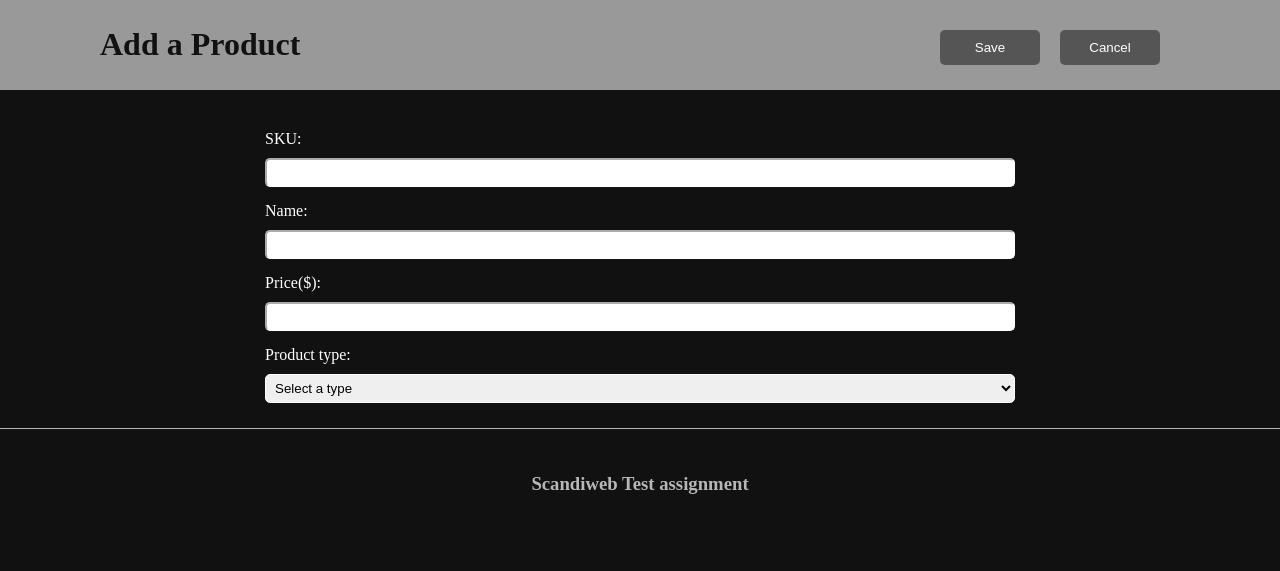
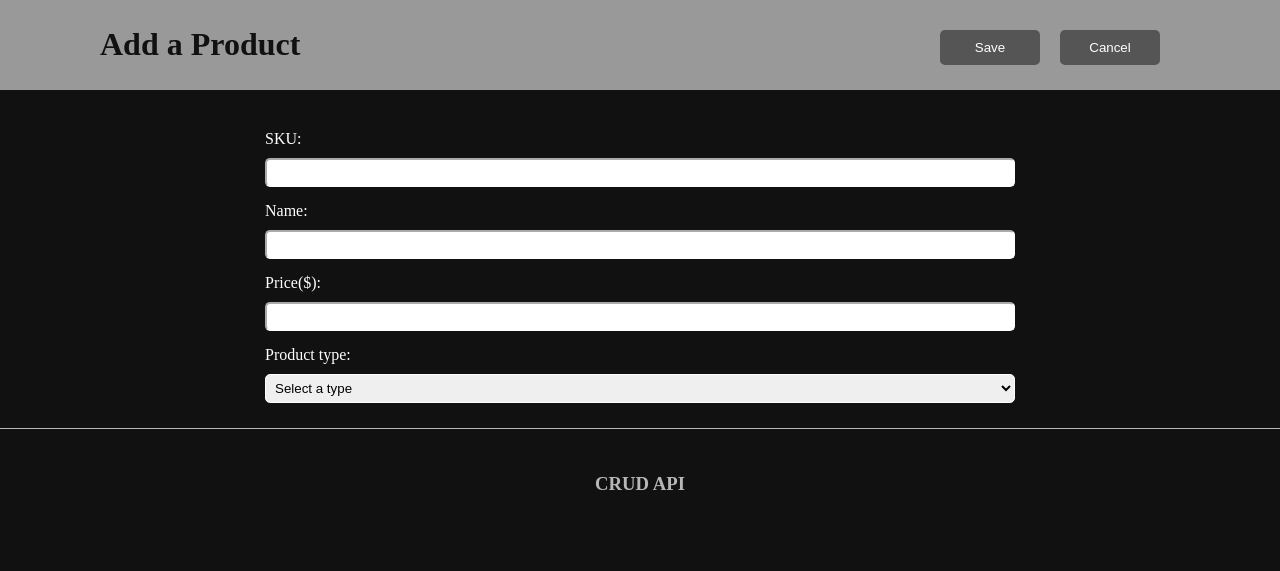
Before and after one commit to OROBA5/CRUD-PHP-2, a PHP site: page /scandiweb-api/addProduct in a window 1280 px wide. Shown: the top 571 px of the page. Run offline with PHP 8.4, Linux system fonts and the light colour scheme.

Commit message:
Update addProduct.php

```diff
--- a/addProduct.php
+++ b/addProduct.php
@@ -70,7 +70,7 @@ session_start();
     </form>
     <footer class="add-footer">
         <script src="./index.js"></script>
-        <h3> Scandiweb Test assignment</h3>
+        <h3>CRUD API</h3>
     </footer>
 </body>
 </html>
```
